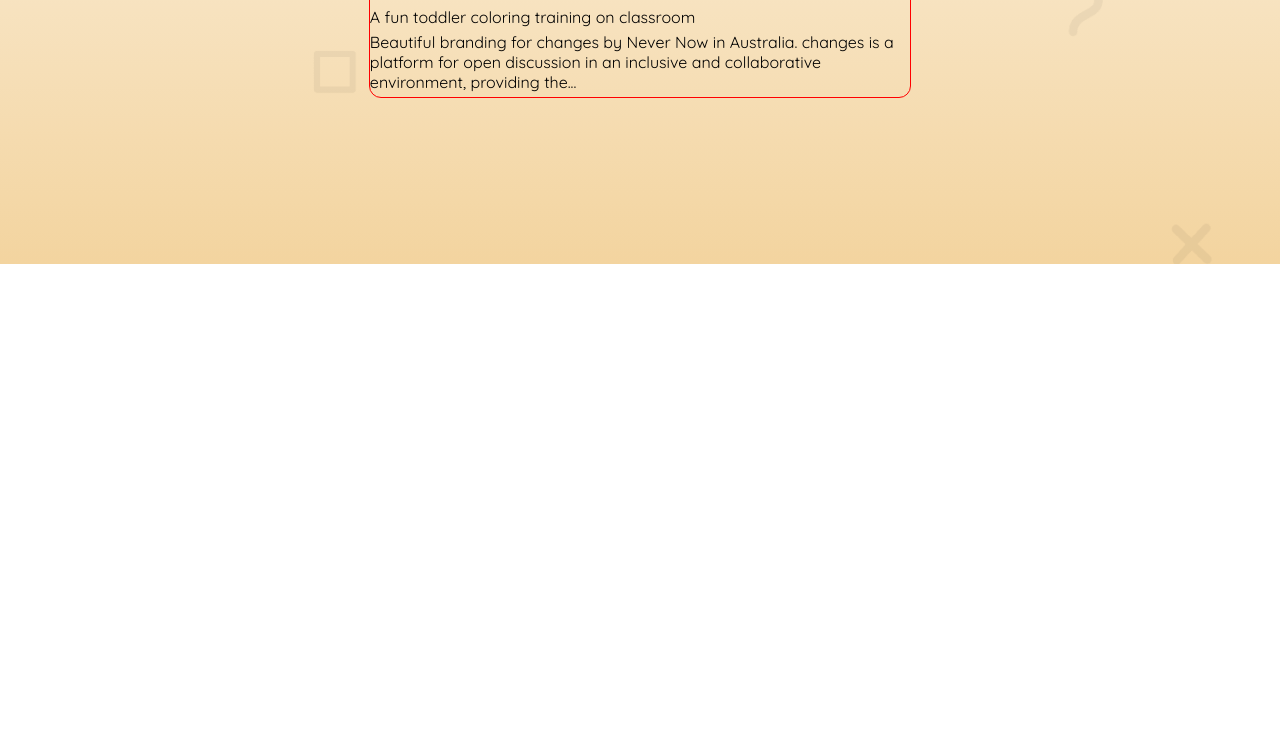
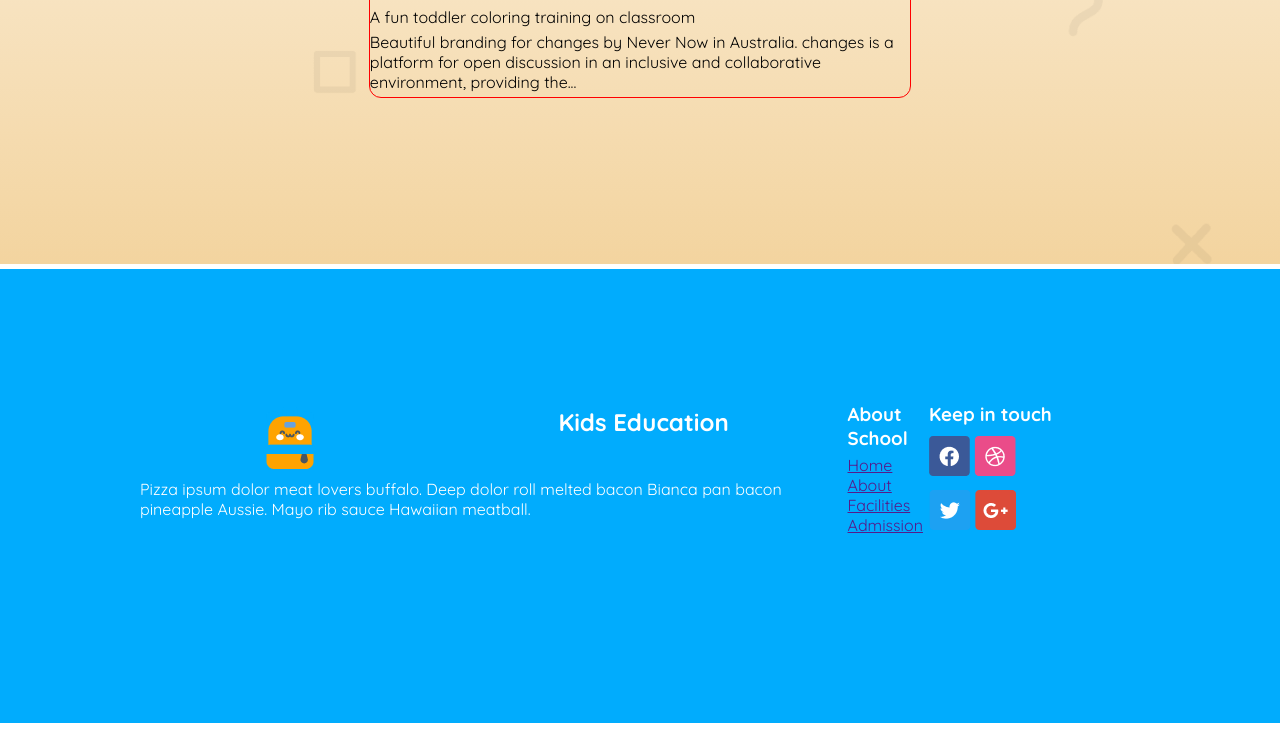
Before and after one commit to sagorsenanupam/Kids-education, a plain HTML site: page index.html in a window 1280 px wide. Shown: the part 2159-2892 px from the top of the page. Before the commit the page ends 2433 px from the top, so only its background shows below. Drawn offline with Linux system fonts and the light colour scheme.

Commit message:
footer elements added

```diff
--- a/index.html
+++ b/index.html
@@ -123,6 +123,36 @@
         </div>
       </section>
     </main>
-    <footer class="footer"></footer>
+    <footer class="footer">
+      <div class="footer-left">
+        <div class="footer-icon">
+          <img src="assets/logo.png" alt="" />
+          <h2 class="footer-title">Kids Education</h2>
+        </div>
+
+        <p class="footer-description">
+          Pizza ipsum dolor meat lovers buffalo. Deep dolor roll melted bacon
+          Bianca pan bacon pineapple Aussie. Mayo rib sauce Hawaiian meatball.
+        </p>
+      </div>
+      <div class="footer-middle-part">
+        <h3 class="">About School</h3>
+        <div class="footer-nav">
+          <a href="">Home</a> <br />
+          <a href="">About</a> <br />
+          <a href="">Facilities</a> <br />
+          <a href="">Admission</a>
+        </div>
+      </div>
+      <div class="footer-right-part">
+        <h3 class="footer-right-part-title">Keep in touch</h3>
+        <div class="footer-logos">
+          <img src="assets/fb.png" alt="" />
+          <img src="assets/dribble.png" alt="" />
+          <img src="assets/twitter.png" alt="" />
+          <img src="assets/google+.png" alt="" />
+        </div>
+      </div>
+    </footer>
   </body>
 </html>
--- a/styles/styles.css
+++ b/styles/styles.css
@@ -179,6 +179,18 @@
   margin-top: -40px;
 }
 
+/* Footer styles */
+.footer {
+  display: flex;
+  background-color: #01acfd;
+  color: #ffffff;
+  padding: 123px 228px 174px 140px;
+}
+.footer-icon {
+  display: flex;
+  gap: none;
+}
+
 /* Responsive Query */
 @media screen and (max-width: 576px) {
   .nav {
```
